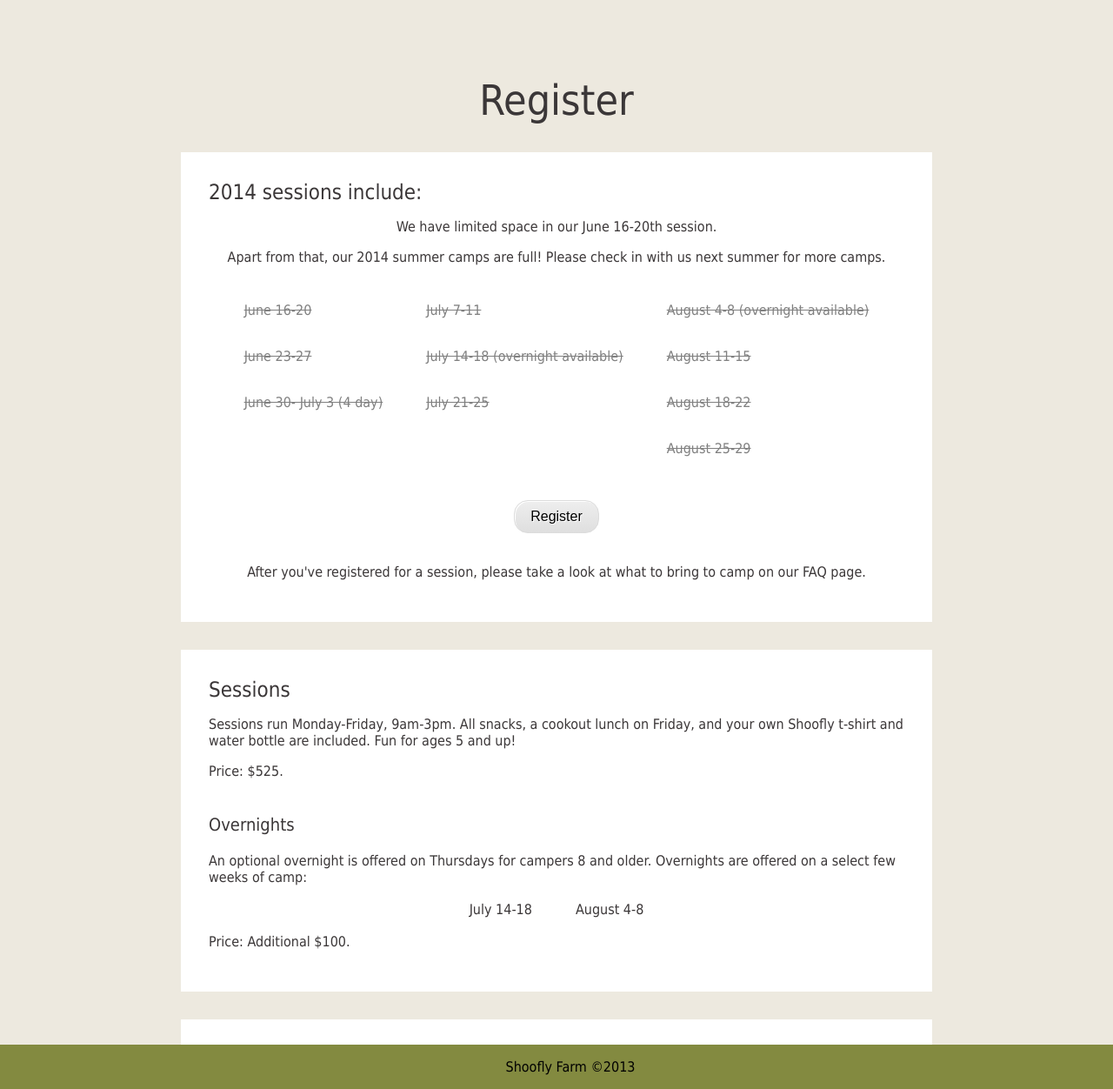
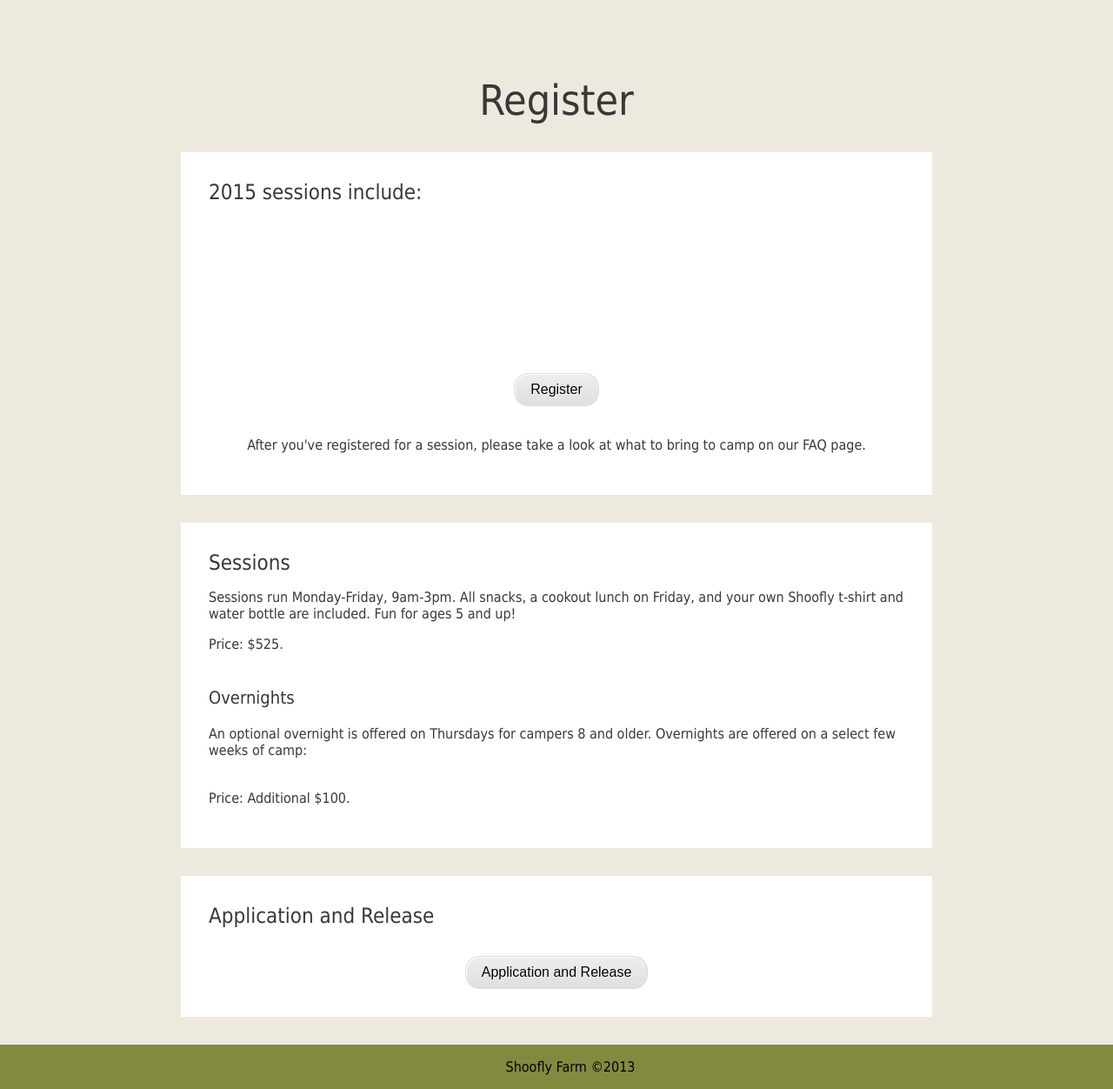
Before and after one commit to katekinsman/ShooflyRepo, a PHP site: page /index.php?page=register in a window 1280 px wide. Shown: the part 73-1325 px from the top of the page at 87% size. Run offline with PHP 8.4, Linux system fonts and the light colour scheme; some libraries are stand-ins or nearby versions; some web fonts are replaced.

Commit message:
blog and register page

```diff
--- a/home.php
+++ b/home.php
@@ -14,6 +14,8 @@
 <section class="home">
     <h2>Shoofly Updates</h2>
     <article>
-        <p class="update">Summer 2015 will be available in January.</p>
-		<p class="update">Thank you and enjoy your winter!</p>
+        <p class="update">Welcome</p>
+		<p class="update">We are looking forward to a summer filled with daycamp fun!</p>
+		<p class="update">Our schedule for 2015 will be posted next week.</p>
+		<p class="update">Registration will open online January 15th.</p>
 </section>
--- a/register.php
+++ b/register.php
@@ -1,28 +1,27 @@
 <section class="register">
     <article>
-        <h2>2014 sessions include:</h2>
-        <p>We have limited space in our June 16-20th session.</p>
-        <p>Apart from that, our 2014 summer camps are full! Please check in with us next summer for more camps.</p>
+        <h2>2015 sessions include:</h2>
+        <p> </p>
         <table>
             <tr>
-                <td class="closed">June 16-20</td>
-                <td class="closed">July 7-11</td>
-                <td class="closed">August 4-8 (overnight available)</td>
+                <td class="closed"> </td>
+                <td class="closed"> </td>
+                <td class="closed"> </td>
             </tr>
             <tr>
-                <td class="closed">June 23-27</td>
-                <td class="closed">July 14-18 (overnight available)</td>
-                <td class="closed">August 11-15</td>
+                <td class="closed"> </td>
+                <td class="closed"> </td>
+                <td class="closed"> </td>
             </tr>
             <tr>
-                <td class="closed">June 30- July 3 (4 day)</td>
-                <td class="closed">July 21-25</td>
-                <td class="closed">August 18-22</td>
+                <td class="closed"> </td>
+                <td class="closed"> </td>
+                <td class="closed"> </td>
             </tr>
             <tr>
                 <td></td>
                 <td></td>
-                <td class="closed">August 25-29</td>
+                <td class="closed"> </td>
             </tr>
         </table>
         <div class="centeredbutton"><a href="http://shooflyfarms.bonzidev.com/home.php"><button
@@ -44,8 +43,8 @@
         select few weeks of camp:</p>
         <table>
             <tr>
-                <td>July 14-18</td>
-                <td>August 4-8</td>
+                <td> </td>
+                <td> </td>
             </tr>
         </table>
         <p>Price: Additional $100.</p>
```
